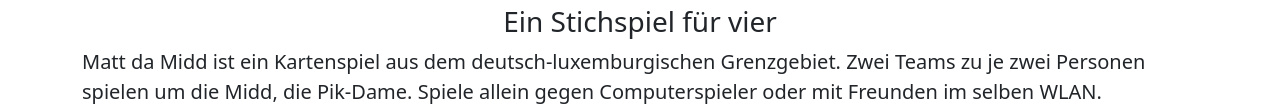
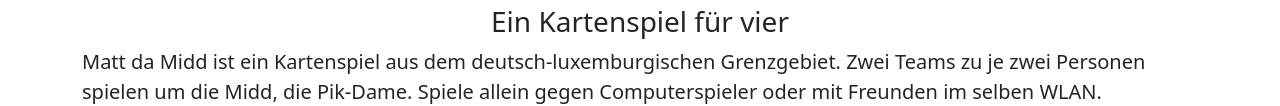
Before and after one commit to mattdamidd/mattdamidd.github.io, a plain HTML site: page de/index.html in a window 1280 px wide. Shown: the part 491-597 px from the top of the page. Drawn offline with Linux system fonts and the light colour scheme.

Commit message:
Update the generated website: German subtitle
Co-Authored-By: Claude Sonnet 5.5 <noreply@anthropic.com>

```diff
--- a/de/index.html
+++ b/de/index.html
@@ -80,7 +80,7 @@
         <img src="/images/midd-card-de.svg" alt="Die Karte Matt da Midd, die Pik-Dame" class="img-fluid" style="max-width: 320px" />
       </div>
       <h1 class="text-center">Matt da Midd</h1>
-      <h3 class="text-center">Ein Stichspiel für vier</h3>
+      <h3 class="text-center">Ein Kartenspiel für vier</h3>
       <p class="lead">Matt da Midd ist ein Kartenspiel aus dem deutsch-luxemburgischen Grenzgebiet. Zwei Teams zu je zwei Personen spielen um die Midd, die Pik-Dame. Spiele allein gegen Computerspieler oder mit Freunden im selben WLAN.</p>
       <div class="my-4">
         <a href="/de/download/" class="btn btn-primary">Download</a>
```
